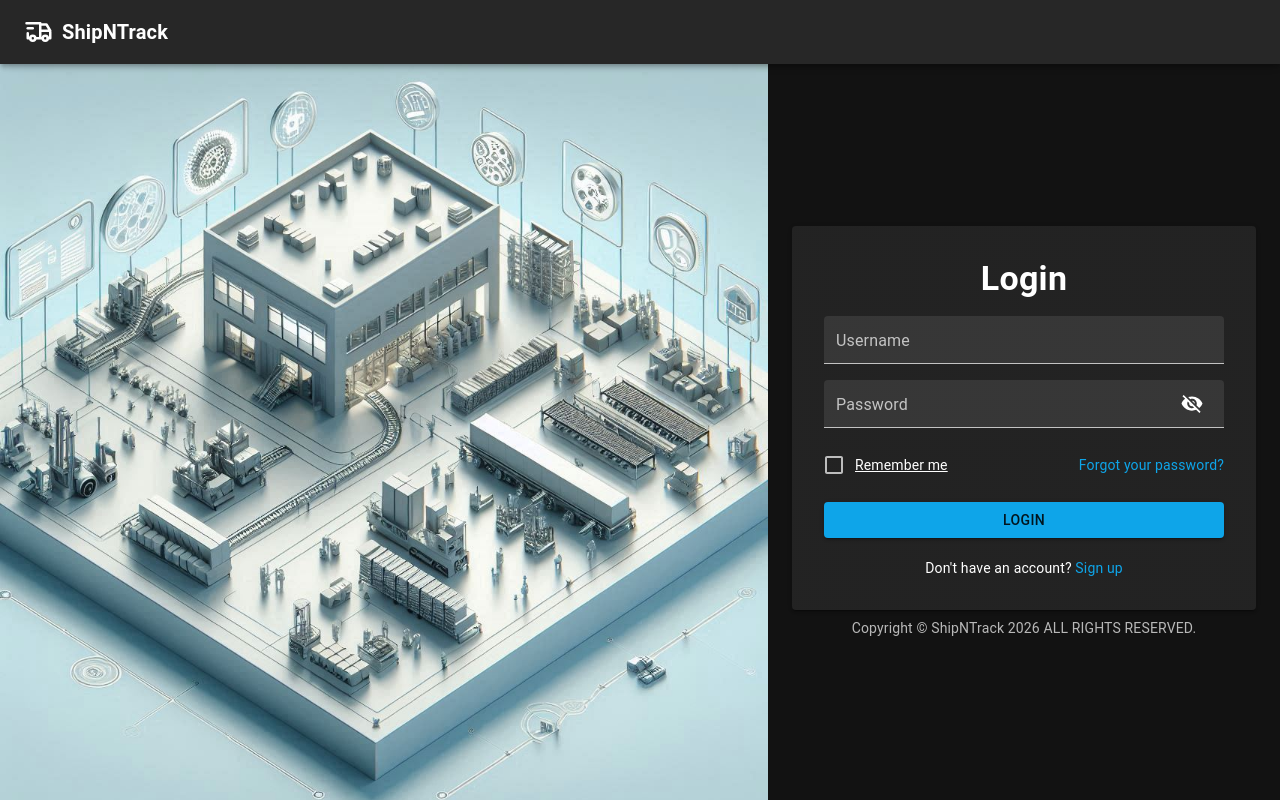
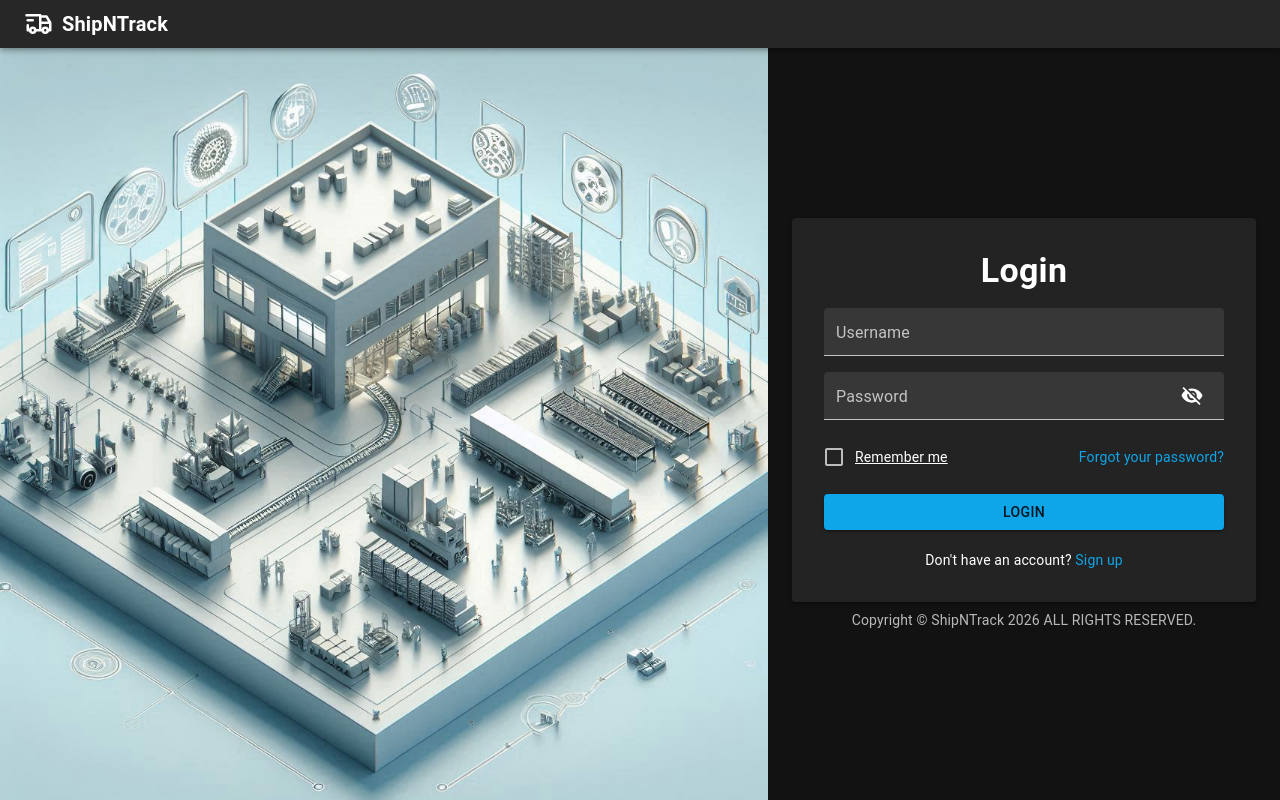
Before and after one commit to joseg157/shipntrackfrontend, a React (Vite) app: page /login in a window 1280 px wide. Built offline with nearby package versions, Linux system fonts and the light colour scheme.

Commit message:
Minor ui fixes

```diff
--- a/src/assets/css/main.css
+++ b/src/assets/css/main.css
@@ -2,11 +2,11 @@
 @import 'tailwindcss' prefix(tw);
 
 :root {
-  --spacing-topbar: 4rem; /* 64px */
+  --spacing-topbar: 3rem;
 }
 
 @theme {
-  --spacing-topbar: 4rem; /* 64px */
+  --spacing-topbar: var(--spacing-topbar);
 
   --spacing-screen-without-topbar: calc(100dvh - var(--spacing-topbar));
 
--- a/src/common/components/Topbar.tsx
+++ b/src/common/components/Topbar.tsx
@@ -26,7 +26,7 @@ function Topbar({ showMenuIconOnMobile, onToggleMenu }: TopbarProps) {
         },
       })}
     >
-      <Toolbar className="tw:h-full">
+      <Toolbar className="tw:h-full tw:min-h-0">
         {showMenuIconOnMobile && (
           <IconButton
             className="tw:mr-4"
--- a/src/pages/Login.tsx
+++ b/src/pages/Login.tsx
@@ -17,8 +17,6 @@ import { IoMdEye, IoMdEyeOff } from 'react-icons/io';
 import withDocumentTitle from '@components/withDocumentTitle';
 import Copyright from '@components/Copyright';
 import { Form, createRHFController } from '@features/form';
-// eslint-disable-next-line import/no-unresolved
-import LogisticsSupplyChainImg from '/images/logist_supply_chain.jpeg';
 
 type LoginRequest = {
   username: string;
@@ -51,7 +49,7 @@ function Login() {
 
       <div className="tw:hidden tw:flex-1 tw:lg:block tw:lg:flex-3">
         <img
-          src={LogisticsSupplyChainImg}
+          src="/images/logist_supply_chain.jpeg"
           alt="Logistics Supply Chain"
           loading="lazy"
           className="tw:inset-0 tw:h-full tw:w-full tw:object-cover"
```
